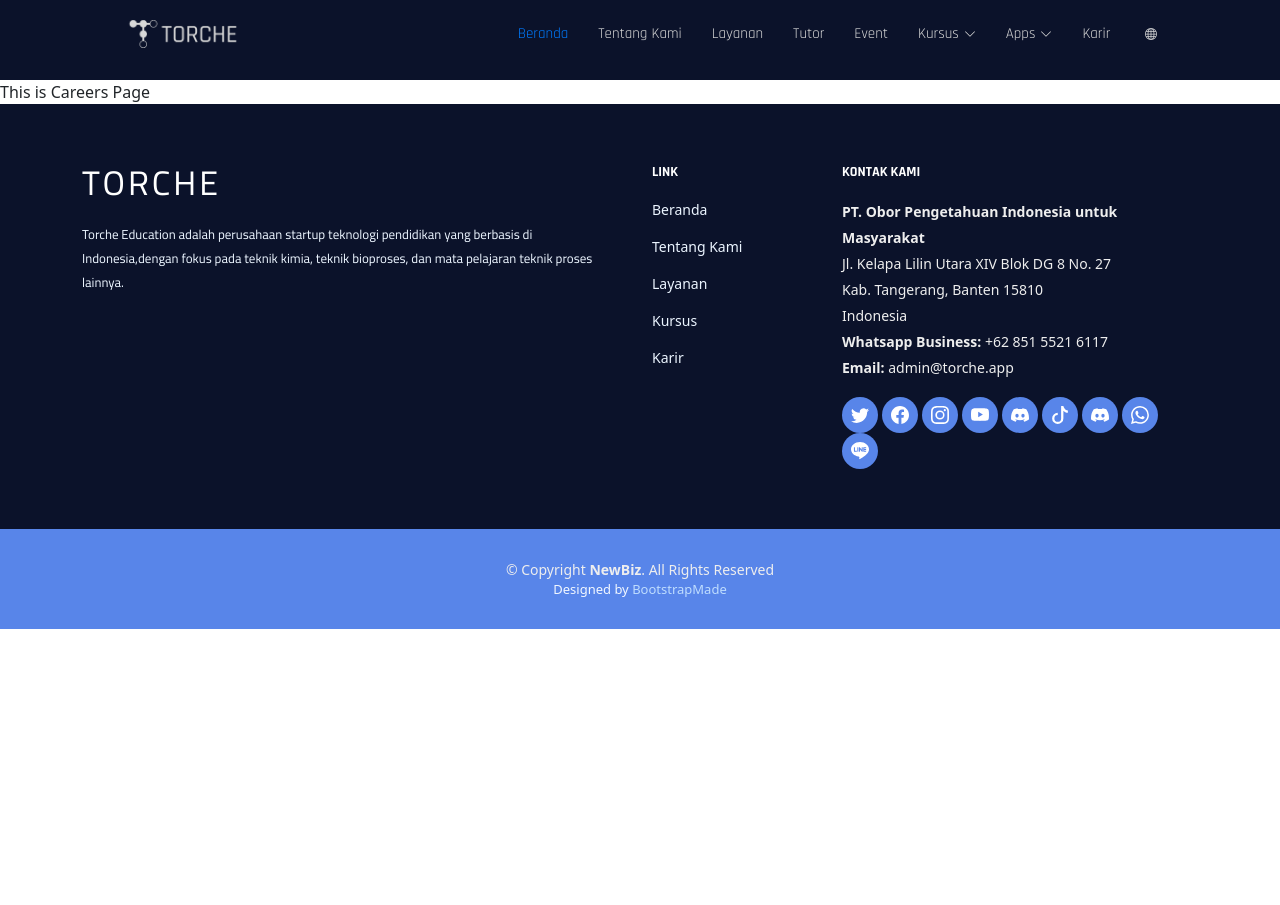
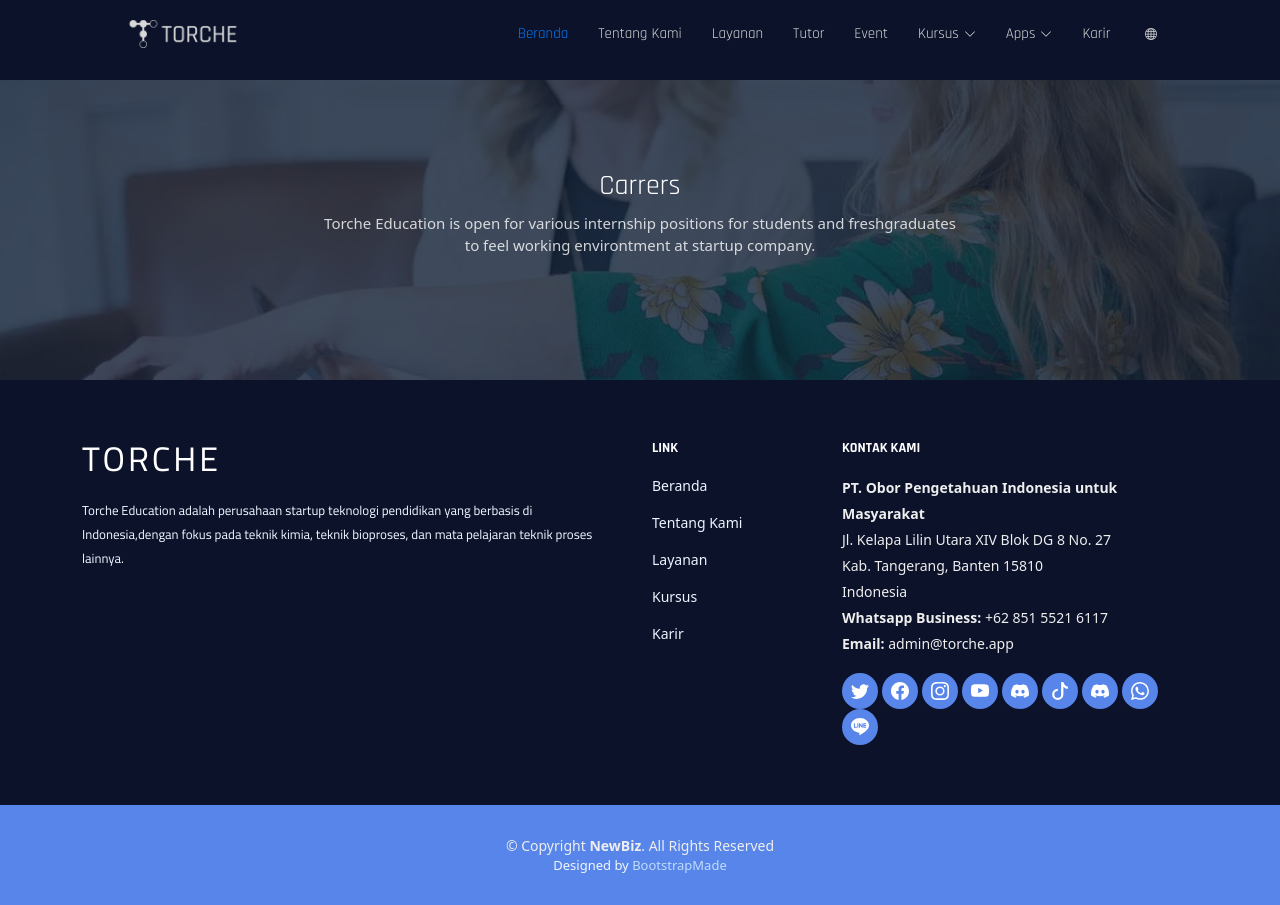
Before and after one commit to albugowy15/torche-mern, a Next.js app: page /careers in a window 1280 px wide. Shown: the top 905 px of the page. Before the commit the page ends 800 px from the top, so only its background shows below. Built offline with nearby package versions, Linux system fonts and the light colour scheme.

Commit message:
Membuat header page carrers

```diff
--- a/package.json
+++ b/package.json
@@ -23,9 +23,11 @@
     "react-bootstrap-icons": "^1.9.1",
     "react-dom": "18.2.0",
     "react-router-dom": "^6.4.3",
+    "styled-components": "^5.3.6",
     "typescript": "4.8.4"
   },
   "devDependencies": {
+    "@types/styled-components": "^5.1.26",
     "autoprefixer": "^10.4.13",
     "postcss": "^8.4.19",
     "tailwindcss": "^3.2.4"
--- a/src/components/header/Header.tsx
+++ b/src/components/header/Header.tsx
@@ -2,7 +2,7 @@
 import Image from "next/image";
 import * as Icon from "react-bootstrap-icons";
 import styles from "@/styles/Header.module.css";
-import {useState} from 'react';
+import {useEffect, useState} from 'react';
 import Link from 'next/link'
 import { useNavigate } from "react-router-dom";
 
@@ -14,6 +14,9 @@
 	// 	setToggle(!toggle);
 	// }
 
+	useEffect(() => {
+		require("bootstrap/dist/js/bootstrap.bundle.min.js");
+	},[])
 
 	return (
 		<header id={styles.header}>
@@ -86,13 +89,13 @@
 									<Link href="/en">English</Link>
 								</li>
 								<li>
-									<Link className={styles.active} href="/"></Link>
+									<Link className={styles.active} href="/">Indonesia</Link>
 								</li>
 							</ul>
 						</li>
 					</ul>
-					<div className={`dropdown navbarMobile ${styles.mobileNavToggle}`}>
-						<button className="">
+					<div className={`${styles.mobileNavToggle}`}>
+						<button className="mobileNavToggle navbarMobile ">
 							<Icon.List />
 						</button>
 					</div>
--- a/src/pages/careers/index.tsx
+++ b/src/pages/careers/index.tsx
@@ -1,8 +1,34 @@
 import { NextPage } from 'next';
 import React from 'react';
+import Image from 'next/image'
+import HeroImage from '../../../public/assets/img/carousel-1.webp'
+import styled from "styled-components";
 
 const  CareersPage: NextPage = () =>  {
-  return <div>This is Careers Page</div>;
+  const StyledDiv = styled.div`
+  &:before{
+    content: "";
+    background-color: rgba(14, 29, 52, 0.8);
+    position: absolute;
+    inset: 0;
+  }
+  `
+
+  return (
+    <div>
+      <StyledDiv style={{backgroundImage: `url('/assets/img/carousel-1.webp')`}} className="w-full min-h-[300px] bg-cover bg-center bg-no-repeat relative">
+        <div className='relative flex justify-center items-center'>
+          <div className='w-[50%] pt-[90px] lg:mb-[10px]'>
+            <h2 className='text-[56px] lg:text-[28px] text-center font-medium text-white'>Carrers</h2>
+            <p className='text-center text-[15px] lg:text[8px] text-[#ffffffcc]'>Torche Education is open for various internship positions for students and freshgraduates to feel working environtment at startup company.</p>
+          </div>
+        </div>
+      </StyledDiv>
+      <div>
+
+      </div>
+    </div>
+  );
 }
 
 export default CareersPage
```
Also changed, not shown: public/assets/img/carousel-1.webp (added), 1 other file (tests, documents, lock files or other folders).
